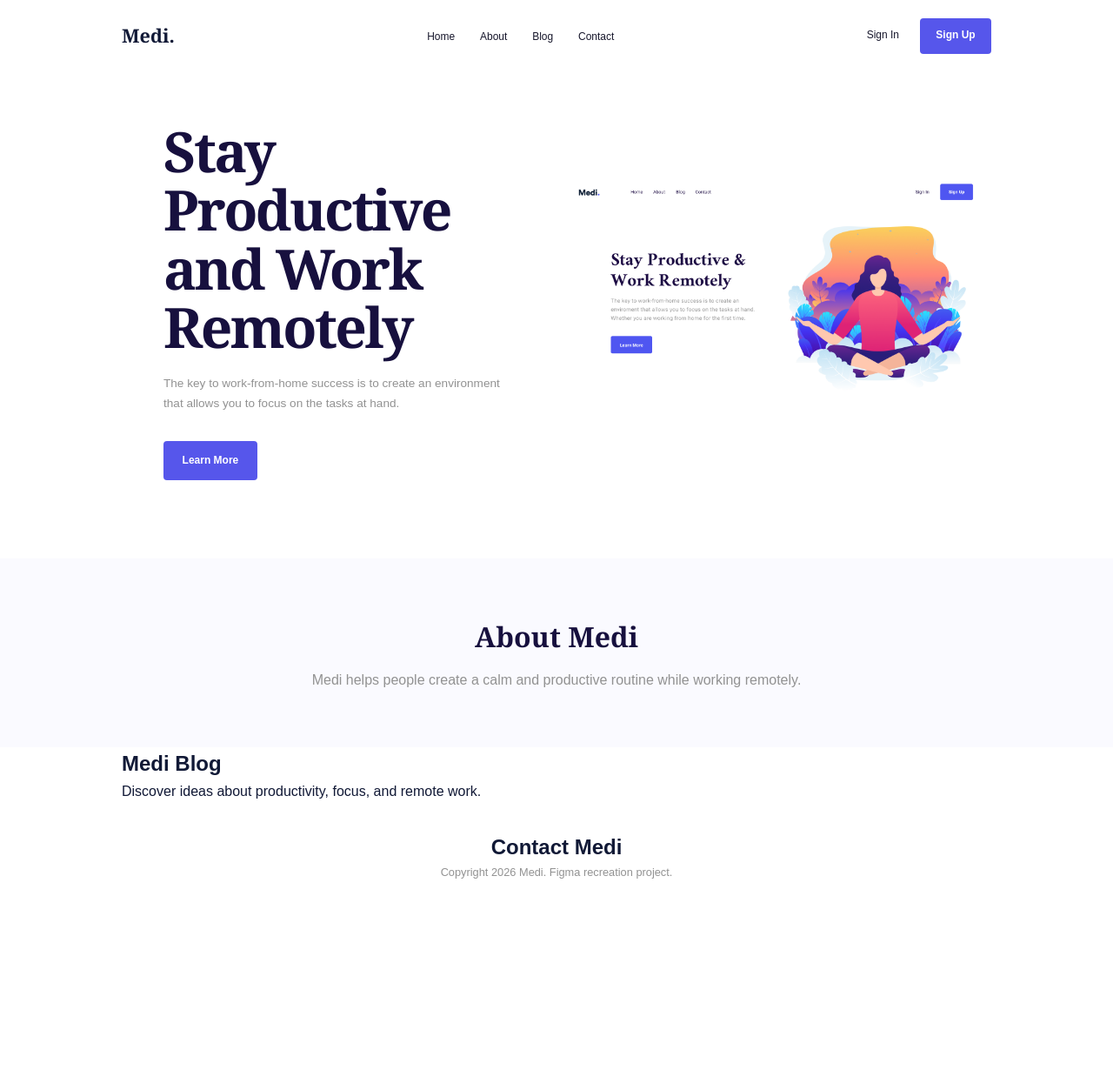
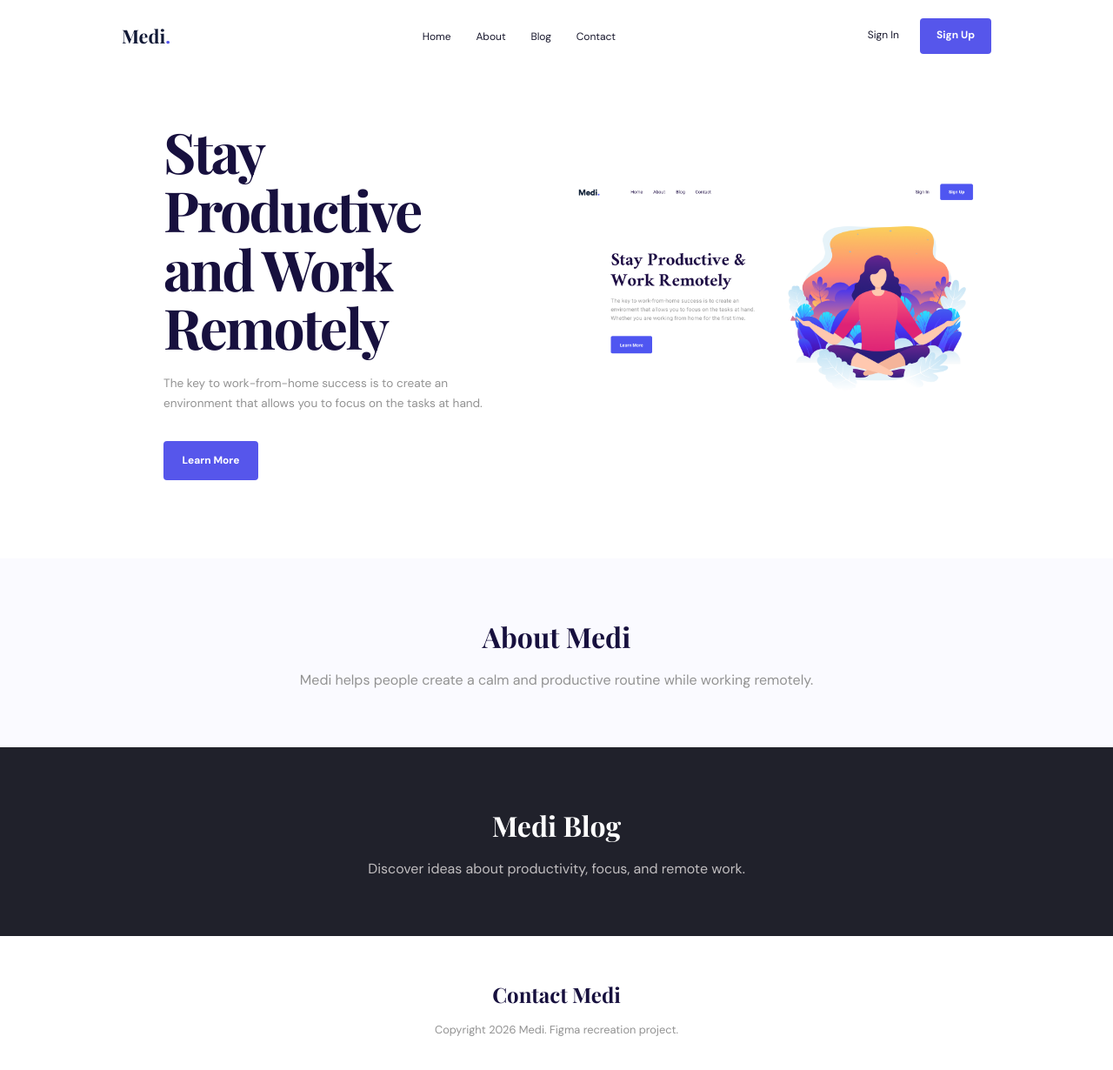
Before and after one commit to annikepo/medi-landing-page, a plain HTML site: page index.html in a window 1280 px wide. Shown: the whole page at 87% size. Before the commit the page ends 1046 px from the top, so only its background shows below. Drawn offline with nearby package versions, Linux system fonts and the light colour scheme.

Commit message:
Update style.css

```diff
--- a/styles/style.css
+++ b/styles/style.css
@@ -1,4 +1,3 @@
-
 :root {
   --navy: #111936;
   --heading: #17103e;
@@ -6,6 +5,8 @@
   --purple-dark: #4141c9;
   --gray: #929292;
   --white: #ffffff;
+  --light-background: #fafaff;
+  --dark-background: #20212b;
   --page-width: 1000px;
 }
 
@@ -24,7 +25,7 @@ body {
   color: var(--navy);
   background-color: var(--white);
 
-  font-family: Arial, Helvetica, sans-serif;
+  font-family: "DM Sans", Arial, Helvetica, sans-serif;
   line-height: 1.6;
 }
 
@@ -48,6 +49,7 @@ img {
 }
 
 
+
 .site-header {
   background-color: var(--white);
 }
@@ -64,11 +66,14 @@ img {
 .logo {
   color: var(--navy);
 
-  font-family: Georgia, "Times New Roman", serif;
+  font-family: "Playfair Display", Georgia, serif;
   font-size: 1.35rem;
   font-weight: 700;
 }
 
+.logo-period {
+  color: var(--purple);
+}
 
 
 .navigation-list {
@@ -86,6 +91,7 @@ img {
 .navigation-list a:hover {
   color: var(--purple);
 }
+
 
 
 .header-actions {
@@ -145,13 +151,11 @@ img {
 
   color: var(--heading);
 
-  font-family: Georgia, "Times New Roman", serif;
+  font-family: "Playfair Display", Georgia, serif;
   font-size: clamp(2.5rem, 5vw, 4rem);
   line-height: 1.05;
   letter-spacing: -0.04em;
 }
-
-
 
 .hero-description {
   max-width: 420px;
@@ -193,10 +197,9 @@ img {
 }
 
 
-
 .about-section {
   padding: 4rem 0;
-  background-color: #fafaff;
+  background-color: var(--light-background);
 }
 
 .about-content {
@@ -211,7 +214,7 @@ img {
 
   color: var(--heading);
 
-  font-family: Georgia, "Times New Roman", serif;
+  font-family: "Playfair Display", Georgia, serif;
   font-size: 2rem;
 }
 
@@ -221,17 +224,51 @@ img {
 
 
 
+.blog-section {
+  padding: 4rem 0;
+
+  color: var(--white);
+  background-color: var(--dark-background);
+
+  text-align: center;
+}
+
+.blog-content {
+  max-width: 600px;
+}
+
+.blog-title {
+  margin-bottom: 0.75rem;
+
+  font-family: "Playfair Display", Georgia, serif;
+  font-size: 2rem;
+}
+
+.blog-text {
+  color: #c1bec0;
+}
+
+
 .site-footer {
-  padding: 2rem 0;
+  padding: 3rem 0;
+
   background-color: var(--white);
   text-align: center;
+}
+
+.footer-title {
+  margin-bottom: 0.75rem;
+
+  color: var(--heading);
+
+  font-family: "Playfair Display", Georgia, serif;
+  font-size: 1.5rem;
 }
 
 .footer-text {
   color: var(--gray);
   font-size: 0.8rem;
 }
-
 
 
 @media (max-width: 800px) {
```
